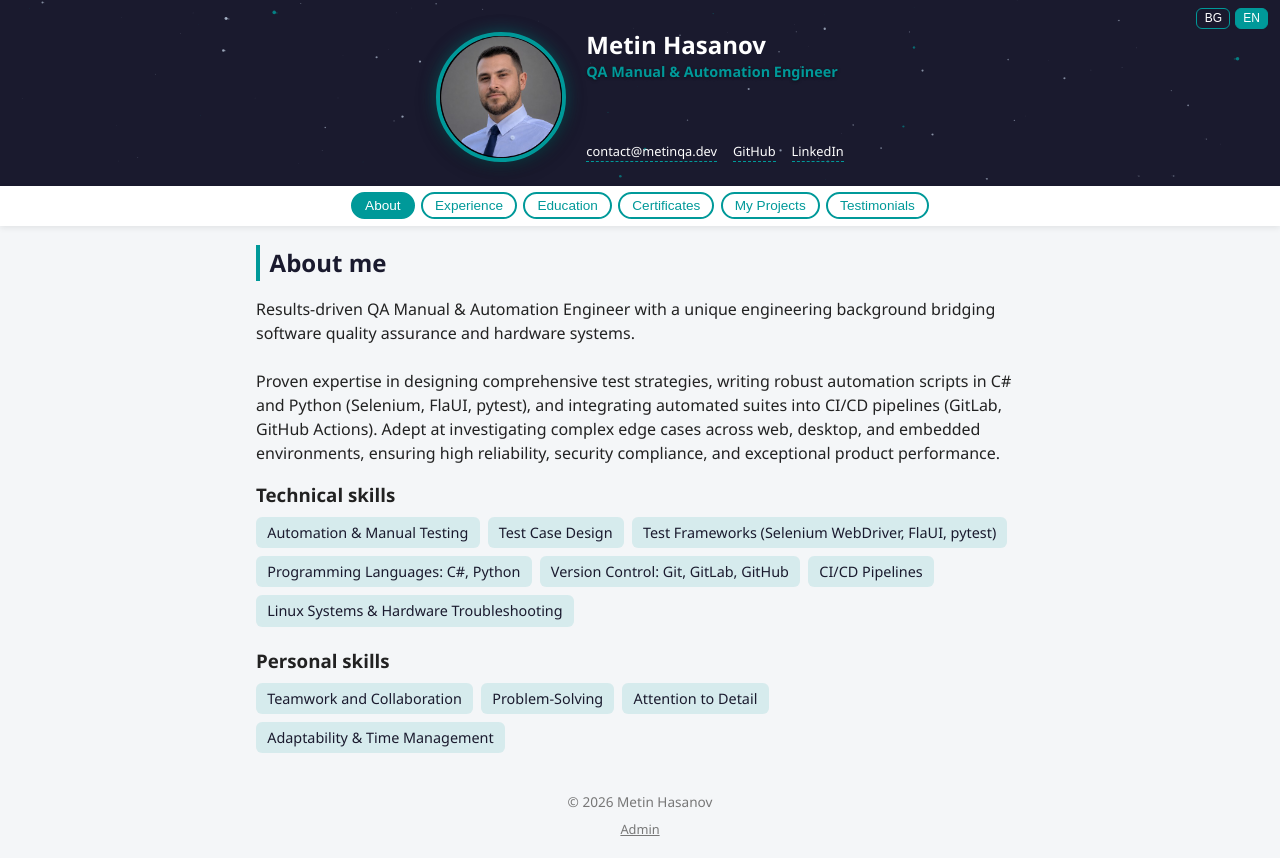
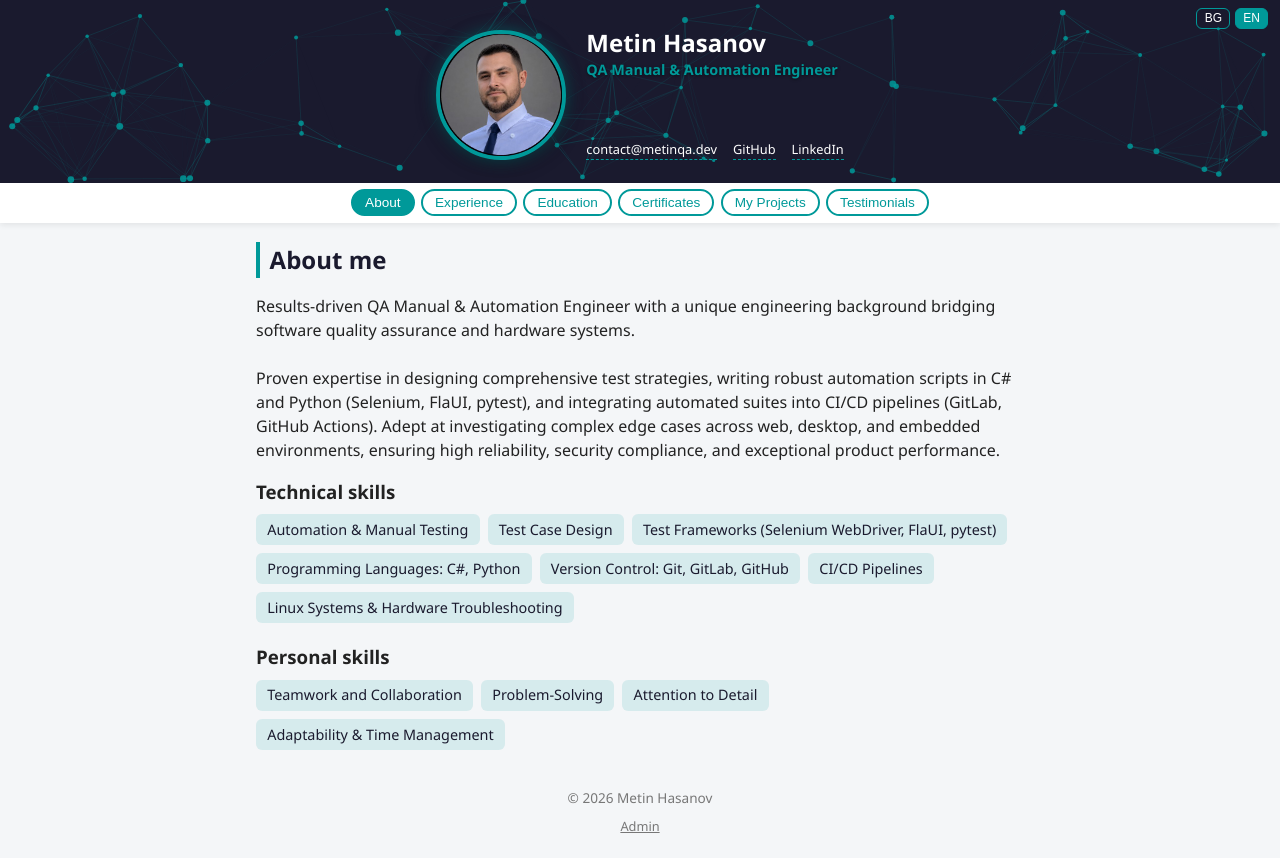
Before and after one commit to metin941/MetinQA, a plain HTML site: page index.html in a window 1280 px wide. Drawn offline with nearby package versions, Linux system fonts and the light colour scheme; no server answers.

Commit message:
Update background animation and positions namings

```diff
--- a/bg-animations.js
+++ b/bg-animations.js
@@ -3,108 +3,139 @@
   if (!canvas) return;
   const ctx = canvas.getContext("2d");
   const reduceMotion = window.matchMedia("(prefers-reduced-motion: reduce)").matches;
-  const TINT_COLOR = "0, 153, 153";     // --primary, for a share of the stars
-  const STAR_COLOR = "220, 235, 255";   // slightly bluish white
-  const TINT_CHANCE = 0.25;
-  const DEPTH = 1000;                   // how far back stars spawn
-  const FOCAL = 400;                    // perspective strength
-  const MAX_STARS = 500;
-  const SPEED_MIN = 1.2;
-  const SPEED_MAX = 3.2;
-  const PARALLAX = 30;                  // max mouse shift in px
-  let width = 0, height = 0, cx = 0, cy = 0, dpr = 1;
-  let stars = [], rafId = null;
-  let targetX = 0, targetY = 0, offX = 0, offY = 0;
-  function randomStar(initial) {
-    return {
-      x: (Math.random() - 0.5) * width * 2.5,
-      y: (Math.random() - 0.5) * height * 2.5,
-      z: initial ? Math.random() * DEPTH : DEPTH,
-      speed: SPEED_MIN + Math.random() * (SPEED_MAX - SPEED_MIN),
-      tinted: Math.random() < TINT_CHANCE,
-      px: null,
-      py: null
-    };
+
+  const NODE_COLOR = "0, 153, 153";      // Siemens teal primary color
+  const LINE_COLOR = "0, 153, 153";      // Connecting line color
+  const MAX_NODES = 70;                  // Number of floating particles
+  const MAX_DISTANCE = 120;              // Distance to connect nodes with lines
+  const MOUSE_DISTANCE = 150;            // Distance for mouse interaction
+
+  let width = 0, height = 0, dpr = 1;
+  let nodes = [], rafId = null;
+  let mouse = { x: null, y: null, active: false };
+
+  function initNodes() {
+    nodes = Array.from({ length: MAX_NODES }, () => ({
+      x: Math.random() * width,
+      y: Math.random() * height,
+      vx: (Math.random() - 0.5) * 0.8,
+      vy: (Math.random() - 0.5) * 0.8,
+      radius: Math.random() * 2 + 1.5
+    }));
   }
-  // Sizes the canvas to its parent (the hero banner)
+
   function resize() {
     const parent = canvas.parentElement;
     dpr = window.devicePixelRatio || 1;
     width = parent.clientWidth;
     height = parent.clientHeight;
-    cx = width / 2;
-    cy = height / 2;
     canvas.width = width * dpr;
     canvas.height = height * dpr;
     ctx.setTransform(dpr, 0, 0, dpr, 0, 0);
-    const count = Math.min(MAX_STARS, Math.floor((width * height) / 1800));
-    stars = Array.from({ length: count }, () => randomStar(true));
+    initNodes();
   }
-  function project(s) {
-    const k = FOCAL / s.z;
-    return { x: cx + offX + s.x * k, y: cy + offY + s.y * k };
-  }
+
   function step() {
-    offX += (targetX - offX) * 0.05;
-    offY += (targetY - offY) * 0.05;
-    for (let i = 0; i < stars.length; i++) {
-      const s = stars[i];
-      s.z -= s.speed;
-      const p = project(s);
-      // Recycle stars that reached the camera or left the view
-      if (s.z <= 1 || p.x < -50 || p.x > width + 50 || p.y < -50 || p.y > height + 50) {
-        stars[i] = randomStar(false);
+    for (let node of nodes) {
+      node.x += node.vx;
+      node.y += node.vy;
+
+      // Bounce off boundaries
+      if (node.x < 0 || node.x > width) node.vx *= -1;
+      if (node.y < 0 || node.y > height) node.vy *= -1;
+
+      // Gentle mouse repulsion/attraction effect
+      if (mouse.active && mouse.x !== null && mouse.y !== null) {
+        const dx = mouse.x - node.x;
+        const dy = mouse.y - node.y;
+        const dist = Math.sqrt(dx * dx + dy * dy);
+        if (dist < MOUSE_DISTANCE) {
+          const force = (1 - dist / MOUSE_DISTANCE) * 0.5;
+          node.x -= (dx / dist) * force;
+          node.y -= (dy / dist) * force;
+        }
       }
     }
   }
+
   function draw() {
     ctx.clearRect(0, 0, width, height);
-    for (const s of stars) {
-      const p = project(s);
-      const closeness = 1 - s.z / DEPTH;        // 0 = far, 1 = near
-      const r = Math.max(0.3, closeness * 2.4);
-      const alpha = 0.15 + closeness * 0.85;
-      const color = s.tinted ? TINT_COLOR : STAR_COLOR;
-      // Streak from the previous position (warp-like trail)
-      if (s.px !== null && closeness > 0.2) {
-        ctx.strokeStyle = `rgba(${color}, ${alpha * 0.45})`;
-        ctx.lineWidth = r * 0.8;
-        ctx.beginPath();
-        ctx.moveTo(s.px, s.py);
-        ctx.lineTo(p.x, p.y);
-        ctx.stroke();
+
+    // Draw connecting lines between close nodes
+    for (let i = 0; i < nodes.length; i++) {
+      for (let j = i + 1; j < nodes.length; j++) {
+        const dx = nodes[i].x - nodes[j].x;
+        const dy = nodes[i].y - nodes[j].y;
+        const dist = Math.sqrt(dx * dx + dy * dy);
+
+        if (dist < MAX_DISTANCE) {
+          const alpha = (1 - dist / MAX_DISTANCE) * 0.35;
+          ctx.strokeStyle = `rgba(${LINE_COLOR}, ${alpha})`;
+          ctx.lineWidth = 1;
+          ctx.beginPath();
+          ctx.moveTo(nodes[i].x, nodes[i].y);
+          ctx.lineTo(nodes[j].x, nodes[j].y);
+          ctx.stroke();
+        }
       }
-      // Star core
-      ctx.fillStyle = `rgba(${color}, ${alpha})`;
+
+      // Connect nodes to mouse pointer if active
+      if (mouse.active && mouse.x !== null && mouse.y !== null) {
+        const dx = nodes[i].x - mouse.x;
+        const dy = nodes[i].y - mouse.y;
+        const dist = Math.sqrt(dx * dx + dy * dy);
+        if (dist < MOUSE_DISTANCE) {
+          const alpha = (1 - dist / MOUSE_DISTANCE) * 0.5;
+          ctx.strokeStyle = `rgba(${NODE_COLOR}, ${alpha})`;
+          ctx.lineWidth = 1;
+          ctx.beginPath();
+          ctx.moveTo(nodes[i].x, nodes[i].y);
+          ctx.lineTo(mouse.x, mouse.y);
+          ctx.stroke();
+        }
+      }
+    }
+
+    // Draw nodes
+    for (const node of nodes) {
+      ctx.fillStyle = `rgba(${NODE_COLOR}, 0.85)`;
       ctx.beginPath();
-      ctx.arc(p.x, p.y, r, 0, Math.PI * 2);
+      ctx.arc(node.x, node.y, node.radius, 0, Math.PI * 2);
       ctx.fill();
-      s.px = p.x;
-      s.py = p.y;
     }
   }
+
   function loop() {
     step();
     draw();
     rafId = requestAnimationFrame(loop);
   }
+
   function start() {
     if (reduceMotion) {
-      draw();             // one static frame, no motion
+      draw();
     } else {
       loop();
     }
   }
+
   window.addEventListener("pointermove", (e) => {
     const rect = canvas.getBoundingClientRect();
-    targetX = ((e.clientX - rect.left) / width - 0.5) * PARALLAX * 2;
-    targetY = ((e.clientY - rect.top) / height - 0.5) * PARALLAX * 2;
+    mouse.x = e.clientX - rect.left;
+    mouse.y = e.clientY - rect.top;
+    mouse.active = true;
   });
+
+  window.addEventListener("pointerleave", () => {
+    mouse.active = false;
+  });
+
   window.addEventListener("resize", () => {
     cancelAnimationFrame(rafId);
     resize();
     start();
   });
+
   resize();
   start();
 })();
--- a/script.js
+++ b/script.js
@@ -45,8 +45,8 @@ const translations = {
     expTitle: "Professional experience",
 
     // Siemens
-    exp1Role: "Test Automation Engineer",
-    exp1Company: "Siemens — Plovdiv / HQ-Switzerland",
+    exp1Role: "Senior QA Engineer",
+    exp1Company: "Siemens",
     exp1b1: "Designed comprehensive test cases covering various network and security scenarios, including authentication, authorization, data encryption, and secure communication protocols.",
     exp1b2: "Developed automated test scripts using C# as the primary programming language.",
     exp1b3: "Utilized Selenium WebDriver with C# bindings to automate interactions with web elements.",
@@ -55,15 +55,15 @@ const translations = {
     exp1b6: "Set up CI/CD pipelines using tools like Siemens specific GitLab and GitHub Actions.",
     exp1b7: "Collaborated with the development team to analyze and troubleshoot issues identified during testing.",
     // Televic
-    exp2Role: "Hardware Test Engineer",
-    exp2Company: "Televic — Plovdiv / HQ-Belgium",
+    exp2Role: "Middleware Hardware Test Engineer",
+    exp2Company: "Televic",
     exp2b1: "Rigorously tested and validated hardware components, focusing on programming, troubleshooting, and functional testing of Linux-based Printed Circuit Boards (PCBs) and end products.",
     exp2b2: "Utilized Python and its libraries to execute comprehensive tests, ensuring product reliability and performance.",
     exp2b3: "Played a crucial role in developing and maintaining the test framework, providing partial support for its functionalities.",
     exp2b4: "Leveraged expertise in testing methodologies and programming to contribute effectively to the quality assurance process.",
     // Imesa
-    exp3Role: "Electrical Design Engineer",
-    exp3Company: "Imesa — Plovdiv / HQ-Italy",
+    exp3Role: "Middleware Electrical Design Engineer",
+    exp3Company: "Imesa",
     exp3b1: "Designed electrical wiring diagrams using AutoCAD Electrical, ensuring compliance with industry standards and project requirements.",
     exp3b2: "Led the assembly of electrical panels, encompassing low and medium voltage systems, MCC, and PLC configurations.",
     exp3b3: "Planned and executed mechanical switch assembly processes, ensuring optimal functionality and performance.",
@@ -177,8 +177,8 @@ const translations = {
     expTitle: "Професионален опит",
 
     // Siemens
-    exp1Role: "Test Automation Engineer",
-    exp1Company: "Siemens — Пловдив / Централа Швейцария",
+    exp1Role: "Senior QA Engineer",
+    exp1Company: "Siemens",
     exp1b1: "Проектиране на изчерпателни тест сценарии, покриващи различни мрежови и сигурностни сценарии, включително автентикация, оторизация, криптиране на данни и сигурни комуникационни протоколи.",
     exp1b2: "Разработване на автоматизирани тестови скриптове с използване на C# като основен език за програмиране.",
     exp1b3: "Използване на Selenium WebDriver с C# bindings за автоматизиране на взаимодействията с уеб елементи.",
@@ -187,15 +187,15 @@ const translations = {
     exp1b6: "Настройка на CI/CD пайплайни с инструменти като специфични за Siemens GitLab и GitHub Actions.",
     exp1b7: "Сътрудничество с развойния екип за анализ и отстраняване на проблеми, идентифицирани по време на тестването.",
     // Televic
-    exp2Role: "Hardware Test Engineer",
-    exp2Company: "Televic — Пловдив / Централа Белгия",
+    exp2Role: "Middleware Hardware Test Engineer",
+    exp2Company: "Televic",
     exp2b1: "Прецизно тестване и валидиране на хардуерни компоненти, с фокус върху програмиране, отстраняване на неизправности и функционално тестване на Linux-базирани печатни платки (PCB) и крайни продукти.",
     exp2b2: "Използване на Python и неговите библиотеки за изпълнение на изчерпателни тестове, гарантиращи надеждност и производителност.",
     exp2b3: "Ключова роля в разработването и поддръжката на тестовия фреймуърк и предоставяне на поддръжка за неговите функционалности.",
     exp2b4: "Прилагане на експертиза в методологиите за тестване и програмиране за ефективен принос към процеса на осигуряване на качеството.",
     // Imesa
-    exp3Role: "Electrical Design Engineer",
-    exp3Company: "Imesa — Пловдив / Централа Италия",
+    exp3Role: "Middleware Electrical Design Engineer",
+    exp3Company: "Imesa",
     exp3b1: "Проектиране на електрически схеми с помощта на AutoCAD Electrical, гарантиращо съответствие с индустриалните стандарти и изискванията на проекта.",
     exp3b2: "Ръководство на монтажа на електрически табла, обхващащи системи ниско и средно напрежение, MCC и PLC конфигурации.",
     exp3b3: "Планиране и изпълнение на процеси по сглобяване на механични превключватели за оптимална функционалност и производителност.",
--- a/style.css
+++ b/style.css
@@ -18,7 +18,7 @@ body {
   overflow: hidden;
   background: var(--dark);
   color: #fff;
-  padding: 1.5rem 1rem;
+  padding: 1.4rem 1rem;
 }
 /* Animated background canvas fills the hero */
 .bg-canvas {
```
